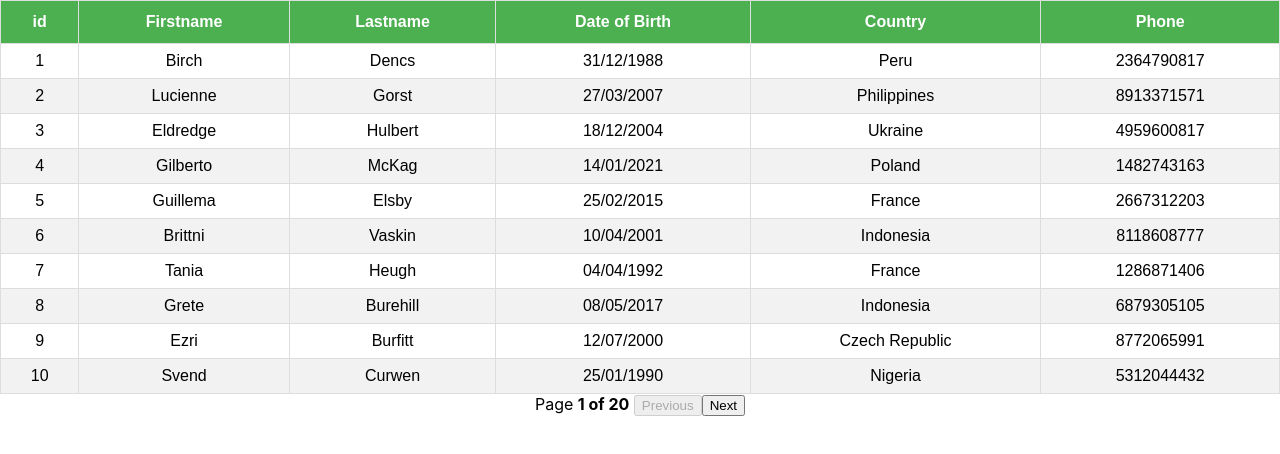
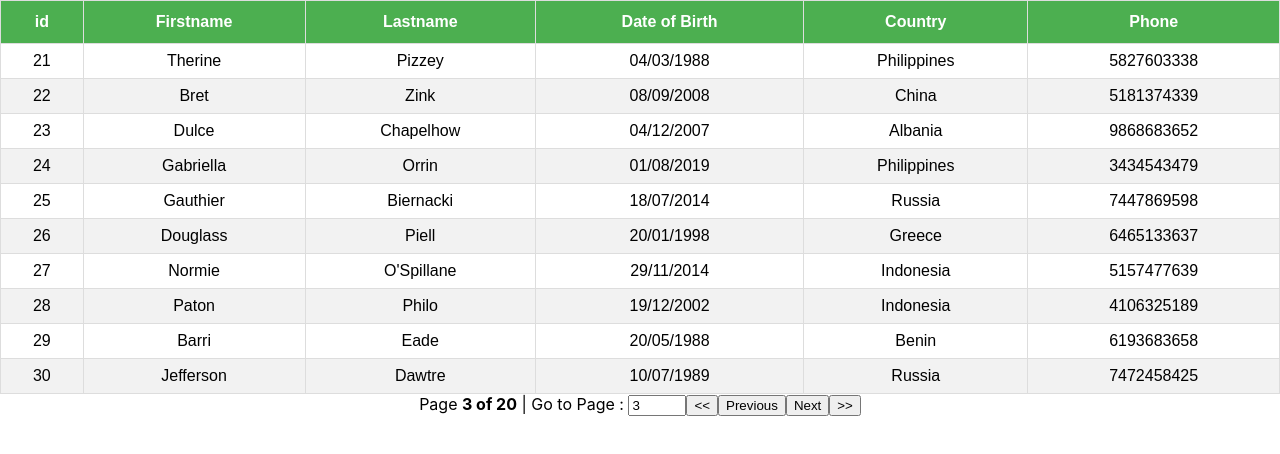
Before and after one commit to Gregfanyan/react-table, a React (Create React App) app: page / in a window 1280 px wide. Shown: the top 454 px of the page. Built offline with nearby package versions, Linux system fonts and the light colour scheme.

Commit message:
added initial values for pagination, user can jump to any page

```diff
--- a/src/components/PaginationTable.js
+++ b/src/components/PaginationTable.js
@@ -20,10 +20,13 @@
     canPreviousPage,
     pageOptions,
     state,
+    gotoPage,
+    pageCount,
   } = useTable(
     {
       columns,
       data,
+      initialState: { pageIndex: 2 },
     },
     usePagination
   );
@@ -69,11 +72,31 @@
             {pageIndex + 1} of {pageOptions.length}
           </strong>{" "}
         </span>
+        <span>
+          | Go to Page :{" "}
+          <input
+            type="number"
+            defaultValue={pageIndex + 1}
+            onChange={(e) => {
+              const pageNumber = e.target.value
+                ? Number(e.target.value) - 1
+                : 0;
+              gotoPage(pageNumber);
+            }}
+            style={{ width: "50px" }}
+          />
+        </span>
+        <button onClick={() => gotoPage(0)} disabled={!canPreviousPage}>
+          {"<<"}
+        </button>
         <button onClick={() => previousPage()} disabled={!canPreviousPage}>
           Previous
         </button>
         <button onClick={() => nextPage()} disabled={!canNextPage}>
           Next
+        </button>
+        <button onClick={() => gotoPage(pageCount - 1)} disabled={!canNextPage}>
+          {">>"}
         </button>
       </div>
     </>
```
